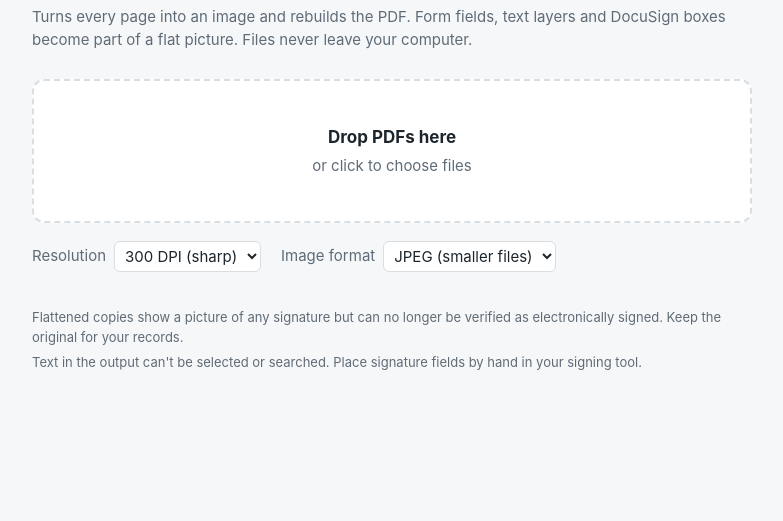
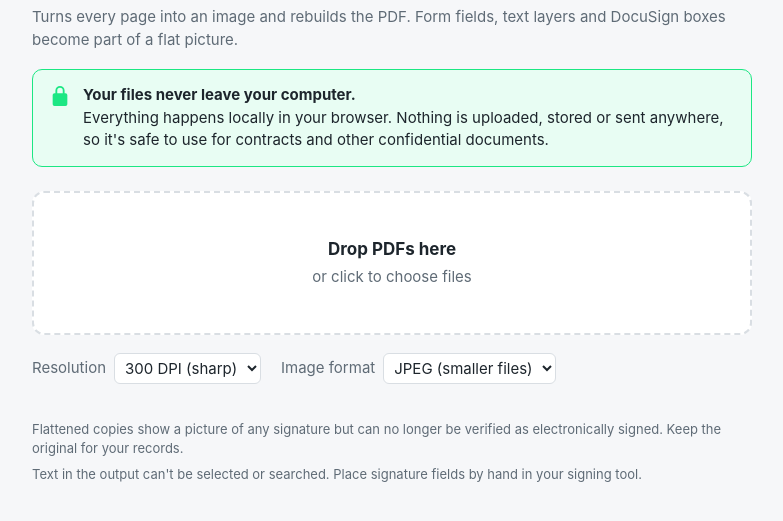
Before and after one commit to nlimbrunner-nr/pdf-flat, a plain HTML site: page index.html in a window 1280 px wide. Shown: the part 85-606 px from the top of the page, without its empty margins (248-1031 px from the left). Drawn offline with Linux system fonts and the light colour scheme.

Commit message:
Highlight that files are processed locally and never uploaded
Co-Authored-By: Claude Opus 5.5 <noreply@anthropic.com>

```diff
--- a/index.html
+++ b/index.html
@@ -19,7 +19,13 @@
   }
   main { max-width: 760px; margin: 0 auto; padding: 48px 20px; }
   h1 { margin: 0 0 4px; font-size: 26px; }
-  .sub { margin: 0 0 28px; color: var(--muted); }
+  .sub { margin: 0 0 18px; color: var(--muted); }
+  .privacy {
+    display: flex; gap: 12px; align-items: flex-start; margin: 0 0 24px; padding: 14px 16px;
+    border: 1px solid var(--accent); border-radius: 10px; background: color-mix(in srgb, var(--accent) 10%, var(--card));
+  }
+  .privacy svg { flex-shrink: 0; color: var(--accent); margin-top: 1px; }
+  .privacy strong { display: block; }
   #drop {
     display: block; border: 2px dashed var(--line); border-radius: 12px; background: var(--card);
     padding: 44px 20px; text-align: center; cursor: pointer; transition: border-color .15s, background .15s;
@@ -51,7 +57,18 @@
 <main>
   <h1>PDF Flattener</h1>
   <p class="sub">Turns every page into an image and rebuilds the PDF. Form fields, text layers and
-    DocuSign boxes become part of a flat picture. Files never leave your computer.</p>
+    DocuSign boxes become part of a flat picture.</p>
+
+  <div class="privacy">
+    <svg viewBox="0 0 24 24" width="22" height="22" aria-hidden="true">
+      <path fill="currentColor" d="M12 1a5 5 0 0 0-5 5v3H6a2 2 0 0 0-2 2v10a2 2 0 0 0 2 2h12a2 2 0 0 0 2-2V11a2 2 0 0 0-2-2h-1V6a5 5 0 0 0-5-5Zm-3 8V6a3 3 0 1 1 6 0v3H9Z"/>
+    </svg>
+    <div>
+      <strong>Your files never leave your computer.</strong>
+      Everything happens locally in your browser. Nothing is uploaded, stored or sent anywhere,
+      so it's safe to use for contracts and other confidential documents.
+    </div>
+  </div>
 
   <label id="drop" for="file">
     <strong>Drop PDFs here</strong>
```
Also changed, not shown: 1 other file.
